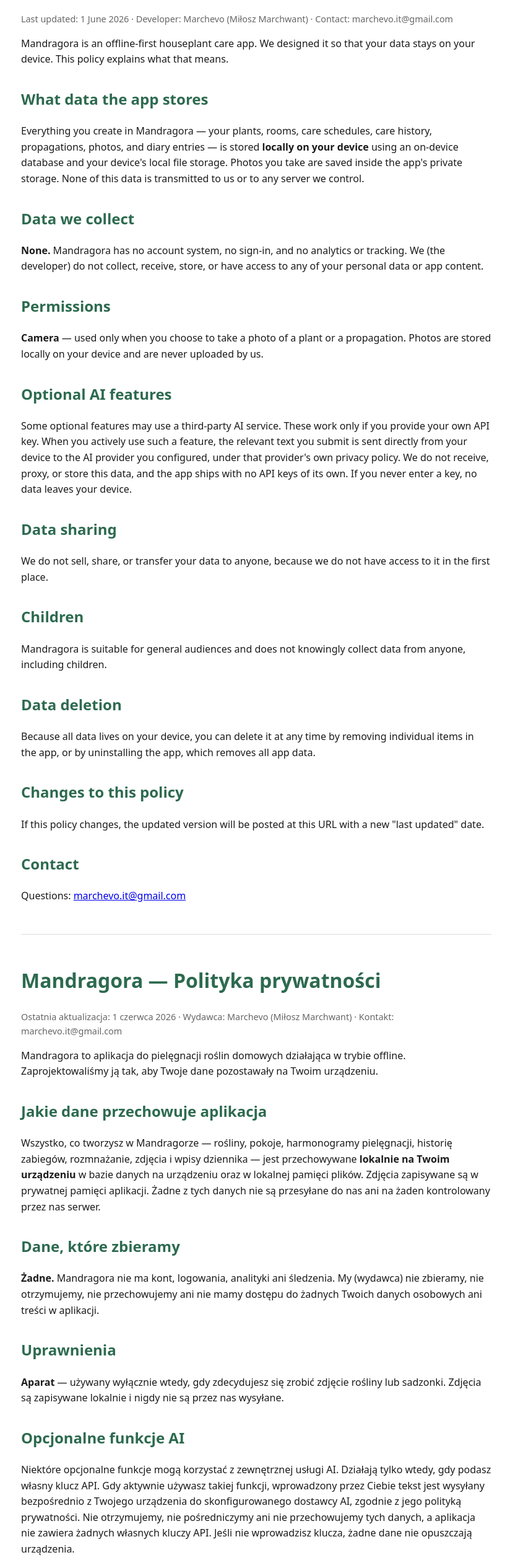
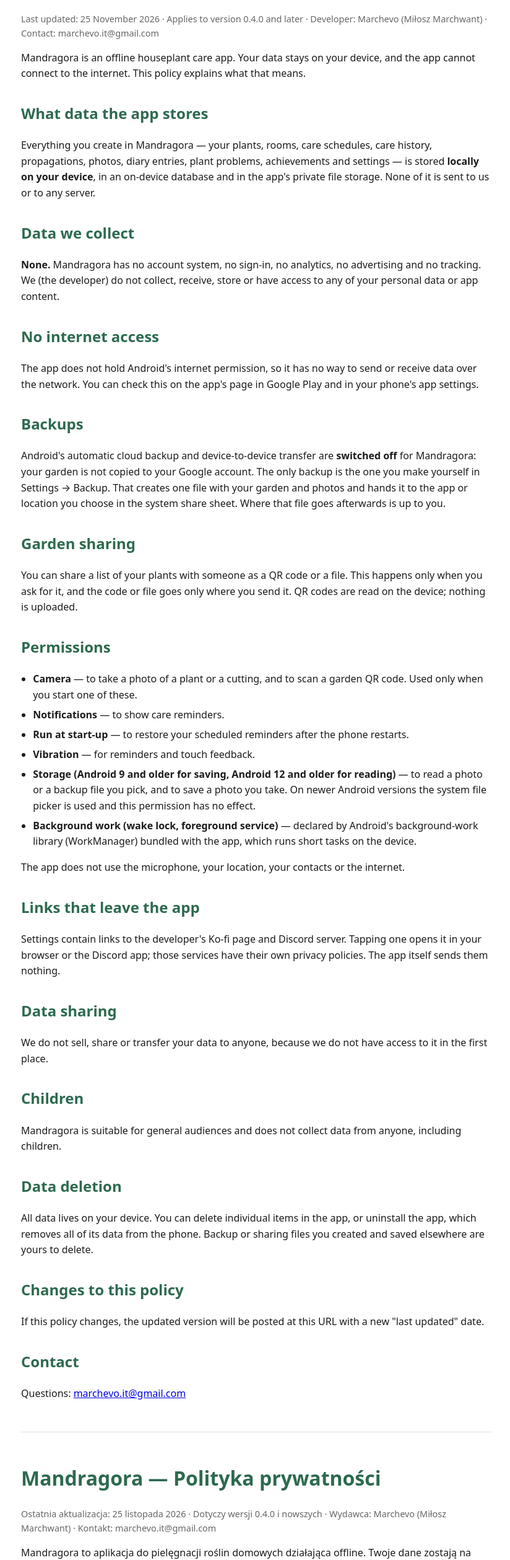
Before and after one commit to mmarchwant/mandragora-privacy, a plain HTML site: page index.html in a window 1280 px wide. Shown: the part 86-2603 px from the top of the page at 62% size, without its empty margins (226-1050 px from the left). Drawn offline with Linux system fonts and the light colour scheme.

Commit message:
docs: privacy policy for 0.4.0
Co-Authored-By: Claude Opus 5.5 <noreply@anthropic.com>
Claude-Session: https://claude.ai/code/session_01VChiMEqGrxMnqpVkQcb3vs

```diff
--- a/index.html
+++ b/index.html
@@ -10,6 +10,8 @@
          color: #1b1b1b; }
   h1 { color: #2D6A4F; }
   h2 { color: #2D6A4F; margin-top: 2rem; }
+  ul { padding-left: 1.2rem; }
+  li { margin: .4rem 0; }
   hr { margin: 3rem 0; border: none; border-top: 1px solid #ddd; }
   code { background: #f2f2f2; padding: 0 .3em; border-radius: 3px; }
   .muted { color: #666; font-size: .9rem; }
@@ -18,46 +20,75 @@
 <body>
 
 <h1>Mandragora — Privacy Policy</h1>
-<p class="muted">Last updated: 1 June 2026 · Developer: Marchevo (Miłosz Marchwant) · Contact: marchevo.it@gmail.com</p>
+<p class="muted">Last updated: 25 November 2026 · Applies to version 0.4.0 and later · Developer: Marchevo (Miłosz Marchwant) · Contact: marchevo.it@gmail.com</p>
 
-<p>Mandragora is an offline-first houseplant care app. We designed it so that your
-data stays on your device. This policy explains what that means.</p>
+<p>Mandragora is an offline houseplant care app. Your data stays on your device, and
+the app cannot connect to the internet. This policy explains what that means.</p>
 
 <h2>What data the app stores</h2>
 <p>Everything you create in Mandragora — your plants, rooms, care schedules, care
-history, propagations, photos, and diary entries — is stored <strong>locally on your
-device</strong> using an on-device database and your device's local file storage.
-Photos you take are saved inside the app's private storage. None of this data is
-transmitted to us or to any server we control.</p>
+history, propagations, photos, diary entries, plant problems, achievements and
+settings — is stored <strong>locally on your device</strong>, in an on-device database
+and in the app's private file storage. None of it is sent to us or to any server.</p>
 
 <h2>Data we collect</h2>
-<p><strong>None.</strong> Mandragora has no account system, no sign-in, and no analytics
-or tracking. We (the developer) do not collect, receive, store, or have access to any
-of your personal data or app content.</p>
+<p><strong>None.</strong> Mandragora has no account system, no sign-in, no analytics,
+no advertising and no tracking. We (the developer) do not collect, receive, store or
+have access to any of your personal data or app content.</p>
+
+<h2>No internet access</h2>
+<p>The app does not hold Android's internet permission, so it has no way to send or
+receive data over the network. You can check this on the app's page in Google Play
+and in your phone's app settings.</p>
+
+<h2>Backups</h2>
+<p>Android's automatic cloud backup and device-to-device transfer are <strong>switched
+off</strong> for Mandragora: your garden is not copied to your Google account. The only
+backup is the one you make yourself in Settings → Backup. That creates one file with
+your garden and photos and hands it to the app or location you choose in the system
+share sheet. Where that file goes afterwards is up to you.</p>
+
+<h2>Garden sharing</h2>
+<p>You can share a list of your plants with someone as a QR code or a file. This
+happens only when you ask for it, and the code or file goes only where you send it.
+QR codes are read on the device; nothing is uploaded.</p>
 
 <h2>Permissions</h2>
-<p><strong>Camera</strong> — used only when you choose to take a photo of a plant or a
-propagation. Photos are stored locally on your device and are never uploaded by us.</p>
+<ul>
+<li><strong>Camera</strong> — to take a photo of a plant or a cutting, and to scan a
+garden QR code. Used only when you start one of these.</li>
+<li><strong>Notifications</strong> — to show care reminders.</li>
+<li><strong>Run at start-up</strong> — to restore your scheduled reminders after the
+phone restarts.</li>
+<li><strong>Vibration</strong> — for reminders and touch feedback.</li>
+<li><strong>Storage (Android 9 and older for saving, Android 12 and older for
+reading)</strong> — to read a photo or a backup file you pick, and to save a photo you
+take. On newer Android versions the system file picker is used and this permission
+has no effect.</li>
+<li><strong>Background work (wake lock, foreground service)</strong> — declared by
+Android's background-work library (WorkManager) bundled with the app, which runs
+short tasks on the device.</li>
+</ul>
+<p>The app does not use the microphone, your location, your contacts or the
+internet.</p>
 
-<h2>Optional AI features</h2>
-<p>Some optional features may use a third-party AI service. These work only if you
-provide your own API key. When you actively use such a feature, the relevant text you
-submit is sent directly from your device to the AI provider you configured, under that
-provider's own privacy policy. We do not receive, proxy, or store this data, and the
-app ships with no API keys of its own. If you never enter a key, no data leaves your
-device.</p>
+<h2>Links that leave the app</h2>
+<p>Settings contain links to the developer's Ko-fi page and Discord server. Tapping
+one opens it in your browser or the Discord app; those services have their own
+privacy policies. The app itself sends them nothing.</p>
 
 <h2>Data sharing</h2>
-<p>We do not sell, share, or transfer your data to anyone, because we do not have access
-to it in the first place.</p>
+<p>We do not sell, share or transfer your data to anyone, because we do not have
+access to it in the first place.</p>
 
 <h2>Children</h2>
-<p>Mandragora is suitable for general audiences and does not knowingly collect data from
+<p>Mandragora is suitable for general audiences and does not collect data from
 anyone, including children.</p>
 
 <h2>Data deletion</h2>
-<p>Because all data lives on your device, you can delete it at any time by removing
-individual items in the app, or by uninstalling the app, which removes all app data.</p>
+<p>All data lives on your device. You can delete individual items in the app, or
+uninstall the app, which removes all of its data from the phone. Backup or sharing
+files you created and saved elsewhere are yours to delete.</p>
 
 <h2>Changes to this policy</h2>
 <p>If this policy changes, the updated version will be posted at this URL with a new
@@ -69,51 +100,81 @@ individual items in the app, or by uninstalling the app, which removes all app d
 <hr>
 
 <h1>Mandragora — Polityka prywatności</h1>
-<p class="muted">Ostatnia aktualizacja: 1 czerwca 2026 · Wydawca: Marchevo (Miłosz Marchwant) · Kontakt: marchevo.it@gmail.com</p>
+<p class="muted">Ostatnia aktualizacja: 25 listopada 2026 · Dotyczy wersji 0.4.0 i nowszych · Wydawca: Marchevo (Miłosz Marchwant) · Kontakt: marchevo.it@gmail.com</p>
 
-<p>Mandragora to aplikacja do pielęgnacji roślin domowych działająca w trybie offline.
-Zaprojektowaliśmy ją tak, aby Twoje dane pozostawały na Twoim urządzeniu.</p>
+<p>Mandragora to aplikacja do pielęgnacji roślin domowych działająca offline. Twoje
+dane zostają na Twoim urządzeniu, a aplikacja nie może łączyć się z internetem.</p>
 
 <h2>Jakie dane przechowuje aplikacja</h2>
 <p>Wszystko, co tworzysz w Mandragorze — rośliny, pokoje, harmonogramy pielęgnacji,
-historię zabiegów, rozmnażanie, zdjęcia i wpisy dziennika — jest przechowywane
-<strong>lokalnie na Twoim urządzeniu</strong> w bazie danych na urządzeniu oraz w
-lokalnej pamięci plików. Zdjęcia zapisywane są w prywatnej pamięci aplikacji. Żadne z
-tych danych nie są przesyłane do nas ani na żaden kontrolowany przez nas serwer.</p>
+historia zabiegów, rozmnażanie, zdjęcia, wpisy dziennika, przypadłości roślin,
+osiągnięcia i ustawienia — jest przechowywane <strong>lokalnie na Twoim
+urządzeniu</strong>: w bazie danych na urządzeniu i w prywatnej pamięci aplikacji.
+Nic z tego nie jest wysyłane do nas ani na żaden serwer.</p>
 
 <h2>Dane, które zbieramy</h2>
-<p><strong>Żadne.</strong> Mandragora nie ma kont, logowania, analityki ani śledzenia.
-My (wydawca) nie zbieramy, nie otrzymujemy, nie przechowujemy ani nie mamy dostępu do
-żadnych Twoich danych osobowych ani treści w aplikacji.</p>
+<p><strong>Żadne.</strong> Mandragora nie ma kont, logowania, analityki, reklam ani
+śledzenia. My (wydawca) nie zbieramy, nie otrzymujemy, nie przechowujemy ani nie mamy
+dostępu do żadnych Twoich danych osobowych ani treści w aplikacji.</p>
+
+<h2>Brak dostępu do internetu</h2>
+<p>Aplikacja nie ma uprawnienia Androida do korzystania z internetu, więc nie ma jak
+wysyłać ani odbierać danych przez sieć. Możesz to sprawdzić na stronie aplikacji w
+Google Play i w ustawieniach aplikacji w telefonie.</p>
+
+<h2>Kopie zapasowe</h2>
+<p>Automatyczna kopia Androida w chmurze i przenoszenie danych między urządzeniami są
+dla Mandragory <strong>wyłączone</strong>: Twój ogród nie jest kopiowany na konto
+Google. Jedyna kopia to ta, którą tworzysz samodzielnie w Ustawienia → Kopia
+zapasowa. Powstaje wtedy jeden plik z ogrodem i zdjęciami, który trafia do aplikacji
+lub miejsca wybranego przez Ciebie w systemowym oknie udostępniania. O dalszym losie
+tego pliku decydujesz Ty.</p>
+
+<h2>Udostępnianie ogrodu</h2>
+<p>Listę swoich roślin możesz udostępnić komuś jako kod QR albo plik. Dzieje się to
+tylko na Twoje życzenie, a kod lub plik trafia tylko tam, gdzie go wyślesz. Kody QR
+są odczytywane na urządzeniu; nic nie jest wysyłane.</p>
 
 <h2>Uprawnienia</h2>
-<p><strong>Aparat</strong> — używany wyłącznie wtedy, gdy zdecydujesz się zrobić zdjęcie
-rośliny lub sadzonki. Zdjęcia są zapisywane lokalnie i nigdy nie są przez nas wysyłane.</p>
+<ul>
+<li><strong>Aparat</strong> — żeby zrobić zdjęcie rośliny lub sadzonki oraz zeskanować
+kod QR ogrodu. Używany tylko wtedy, gdy uruchomisz jedną z tych czynności.</li>
+<li><strong>Powiadomienia</strong> — żeby pokazywać przypomnienia o pielęgnacji.</li>
+<li><strong>Uruchamianie przy starcie</strong> — żeby przywrócić zaplanowane
+przypomnienia po ponownym uruchomieniu telefonu.</li>
+<li><strong>Wibracje</strong> — przy przypomnieniach i reakcji na dotyk.</li>
+<li><strong>Pamięć (zapis: Android 9 i starsze, odczyt: Android 12 i starsze)</strong> —
+żeby odczytać wybrane przez Ciebie zdjęcie lub plik kopii i zapisać zrobione zdjęcie.
+Na nowszych wersjach Androida używane jest systemowe okno wyboru plików, a to
+uprawnienie nie ma znaczenia.</li>
+<li><strong>Praca w tle (blokada wybudzenia, usługa pierwszoplanowa)</strong> —
+deklarowana przez dołączoną do aplikacji bibliotekę Androida do pracy w tle (WorkManager),
+która wykonuje krótkie zadania na urządzeniu.</li>
+</ul>
+<p>Aplikacja nie korzysta z mikrofonu, lokalizacji, kontaktów ani internetu.</p>
 
-<h2>Opcjonalne funkcje AI</h2>
-<p>Niektóre opcjonalne funkcje mogą korzystać z zewnętrznej usługi AI. Działają tylko
-wtedy, gdy podasz własny klucz API. Gdy aktywnie używasz takiej funkcji, wprowadzony
-przez Ciebie tekst jest wysyłany bezpośrednio z Twojego urządzenia do skonfigurowanego
-dostawcy AI, zgodnie z jego polityką prywatności. Nie otrzymujemy, nie pośredniczymy ani
-nie przechowujemy tych danych, a aplikacja nie zawiera żadnych własnych kluczy API. Jeśli
-nie wprowadzisz klucza, żadne dane nie opuszczają urządzenia.</p>
+<h2>Linki prowadzące poza aplikację</h2>
+<p>W ustawieniach są linki do strony wydawcy w serwisie Ko-fi i do serwera Discord.
+Dotknięcie otwiera je w przeglądarce lub w aplikacji Discord; te serwisy mają własne
+polityki prywatności. Sama aplikacja niczego im nie wysyła.</p>
 
 <h2>Udostępnianie danych</h2>
-<p>Nie sprzedajemy, nie udostępniamy ani nie przekazujemy Twoich danych nikomu, ponieważ
-nie mamy do nich dostępu.</p>
+<p>Nie sprzedajemy, nie udostępniamy ani nie przekazujemy Twoich danych nikomu,
+ponieważ nie mamy do nich dostępu.</p>
 
 <h2>Dzieci</h2>
-<p>Mandragora jest przeznaczona dla ogółu odbiorców i nie zbiera świadomie danych od
-nikogo, w tym od dzieci.</p>
+<p>Mandragora jest przeznaczona dla ogółu odbiorców i nie zbiera danych od nikogo, w
+tym od dzieci.</p>
 
 <h2>Usuwanie danych</h2>
-<p>Ponieważ wszystkie dane znajdują się na Twoim urządzeniu, możesz je usunąć w dowolnym
-momencie, kasując poszczególne pozycje w aplikacji lub odinstalowując aplikację, co
-usuwa wszystkie jej dane.</p>
+<p>Wszystkie dane znajdują się na Twoim urządzeniu. Możesz usuwać poszczególne pozycje
+w aplikacji albo odinstalować aplikację, co usuwa z telefonu wszystkie jej dane. Pliki
+kopii lub udostępniania, które samodzielnie zapisałeś(-aś) gdzie indziej, usuwasz
+samodzielnie.</p>
 
 <h2>Zmiany w polityce</h2>
-<p>W razie zmian zaktualizowana wersja zostanie opublikowana pod tym adresem z nową datą
-aktualizacji.</p>
+<p>W razie zmian zaktualizowana wersja zostanie opublikowana pod tym adresem z nową
+datą aktualizacji.</p>
 
 <h2>Kontakt</h2>
 <p>Pytania: <a href="mailto:marchevo.it@gmail.com">marchevo.it@gmail.com</a></p>
```
